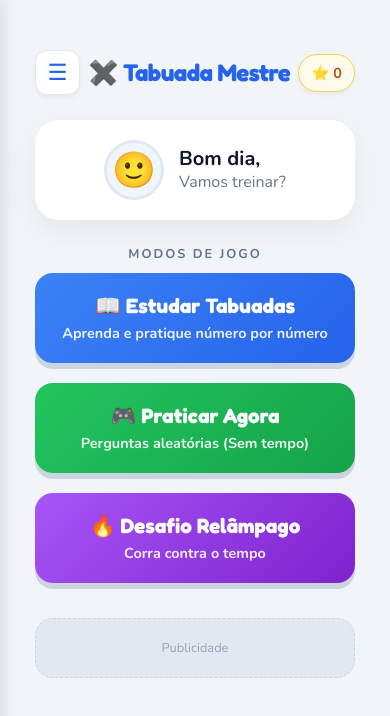
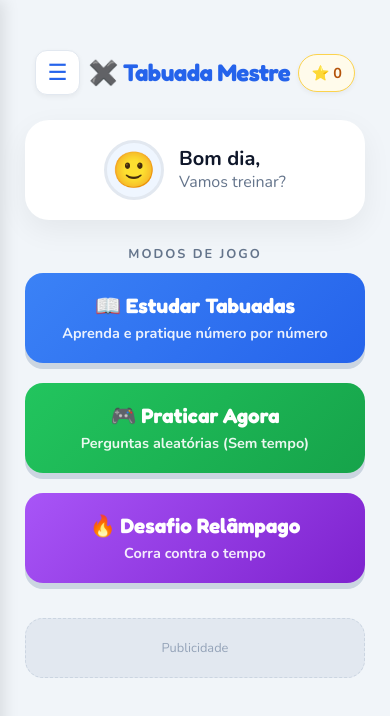
Before and after one commit to iagostinho2025/tabuada-mestre, a plain HTML site: page index.html in a window 390 px wide. Drawn offline with nearby package versions, Linux system fonts and the light colour scheme.

Commit message:
Add files via upload

```diff
--- a/style.css
+++ b/style.css
@@ -2230,3 +2230,23 @@ body { background-color: #f1f5f9; }
     font-weight: 700;
     color: var(--text-light);
 }
+@media (max-width: 480px) {
+
+  /* Estica os botões */
+  .container-botoes-originais {
+      padding: 0 10px; /* era 20px */
+  }
+
+  /* Estica o card de boas-vindas */
+  .card-boas-vindas-topo {
+      margin-left: 10px;
+      margin-right: 10px;
+  }
+
+  /* Estica o banner de publicidade */
+  .ad-banner-container {
+      margin-left: 10px !important;
+      margin-right: 10px !important;
+  }
+
+}
```
